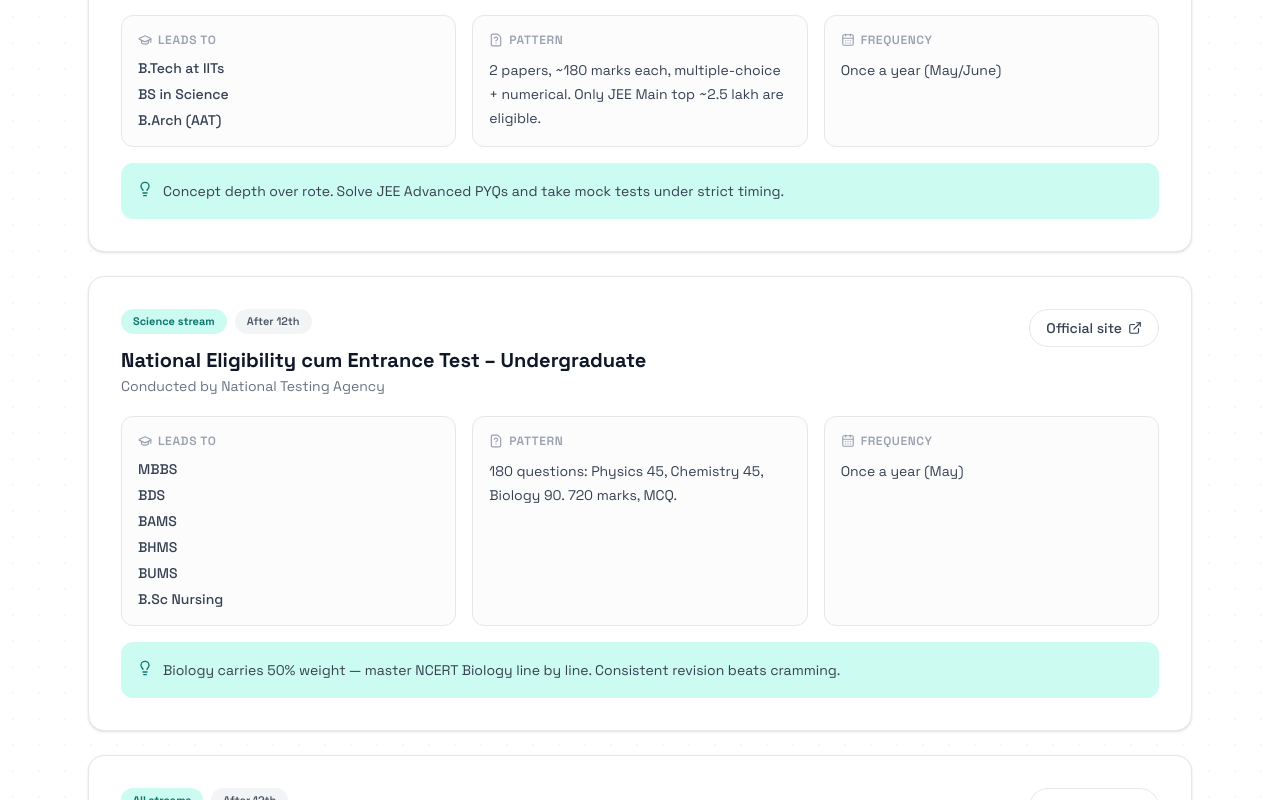
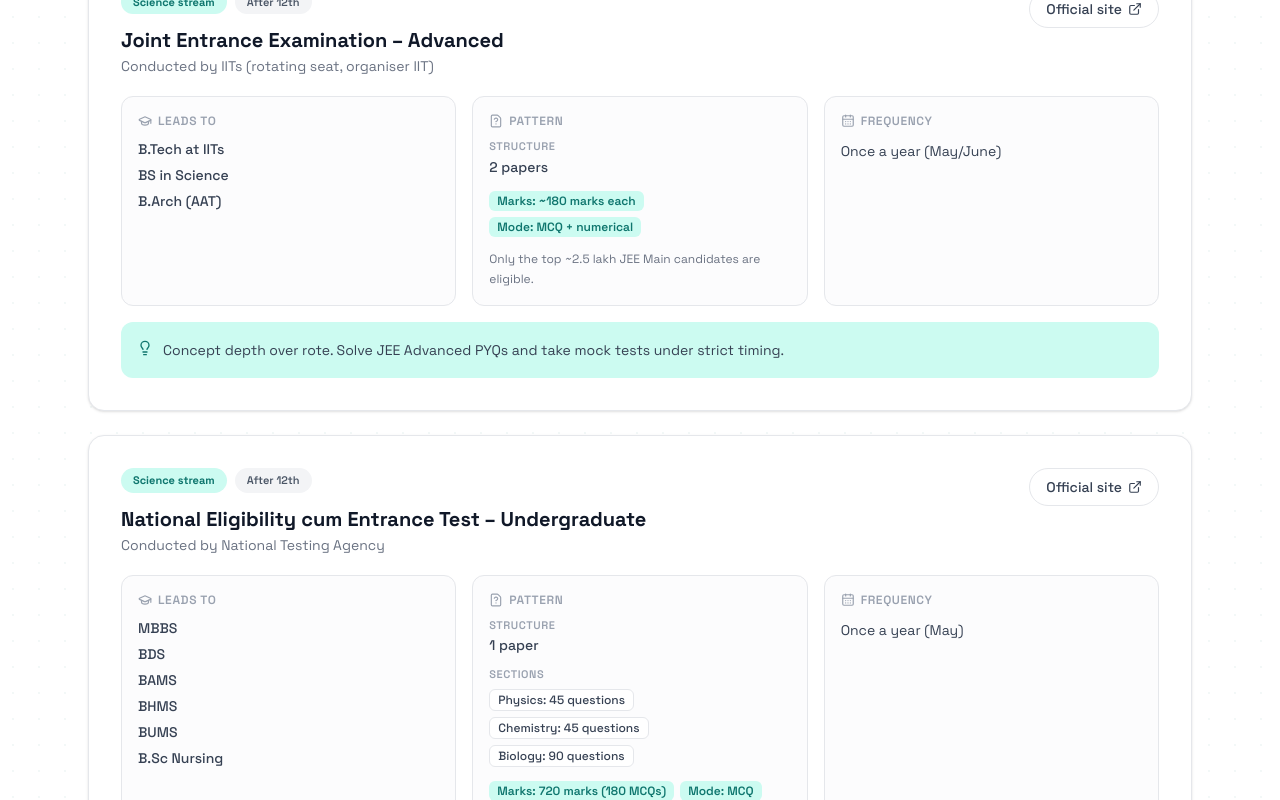
Before and after one commit to Tejaswini1979/pathfinder, a Next.js app: page /exams in a window 1280 px wide. Shown: the part 1140-1940 px from the top of the page. Built offline with nearby package versions, Linux system fonts and the light colour scheme.

Commit message:
Refine exam pattern cards and quiz CTA

```diff
--- a/src/app/about/page.tsx
+++ b/src/app/about/page.tsx
@@ -133,7 +133,7 @@
           className="mt-6 inline-flex h-11 items-center gap-2 rounded-full bg-white px-6 text-sm font-semibold text-primary shadow-sm transition-colors hover:bg-gray-100"
         >
           <Sparkles className="h-4 w-4" />
-          Take the career quiz
+          Get your career match
         </a>
       </section>
     </div>
--- a/src/app/exams/page.tsx
+++ b/src/app/exams/page.tsx
@@ -1,6 +1,6 @@
 import type { Metadata } from "next";
 import { ExternalLink, CalendarDays, FileQuestion, GraduationCap, Lightbulb } from "lucide-react";
-import { getExams } from "@/data/exams";
+import { getExams, type ExamPattern } from "@/data/exams";
 import { getStreamGuides } from "@/data/streams-guide";
 import EducationBackdrop from "@/components/EducationBackdrop";
 
@@ -16,6 +16,78 @@
   arts: ["clat", "nid-dat", "nift", "ctet"],
   vocational: ["iti", "polytechnic", "nchm-jee"],
 };
+
+function PatternDetails({ pattern }: { pattern: ExamPattern }) {
+  const facts = [
+    { label: "Marks", value: pattern.marks },
+    { label: "Duration", value: pattern.duration },
+    { label: "Mode", value: pattern.mode },
+  ].filter((f) => f.value);
+
+  return (
+    <dl className="mt-2.5 space-y-3 text-sm">
+      {pattern.structure && (
+        <div>
+          <dt className="text-[11px] font-semibold uppercase tracking-wider text-gray-400">
+            Structure
+          </dt>
+          <dd className="mt-0.5 font-medium text-gray-700">{pattern.structure}</dd>
+        </div>
+      )}
+
+      {pattern.sections && (
+        <div>
+          <dt className="text-[11px] font-semibold uppercase tracking-wider text-gray-400">
+            Sections
+          </dt>
+          <dd className="mt-1.5 flex flex-wrap gap-1.5">
+            {pattern.sections.map((s) => (
+              <span
+                key={s}
+                className="rounded-md border border-gray-200 bg-white px-2 py-0.5 text-xs font-medium text-gray-700"
+              >
+                {s}
+              </span>
+            ))}
+          </dd>
+        </div>
+      )}
+
+      {pattern.stages && (
+        <div>
+          <dt className="text-[11px] font-semibold uppercase tracking-wider text-gray-400">
+            Selection stages
+          </dt>
+          <dd className="mt-1.5 space-y-1">
+            {pattern.stages.map((s, i) => (
+              <div key={s} className="flex items-start gap-1.5 text-xs font-medium text-gray-700">
+                <span className="mt-0.5 font-semibold text-gray-400">{i + 1}.</span>
+                {s}
+              </div>
+            ))}
+          </dd>
+        </div>
+      )}
+
+      {facts.length > 0 && (
+        <div className="flex flex-wrap gap-1.5 pt-0.5">
+          {facts.map((f) => (
+            <span
+              key={f.label}
+              className="rounded-md bg-primary-light px-2 py-0.5 text-xs font-semibold text-primary"
+            >
+              {f.label}: {f.value}
+            </span>
+          ))}
+        </div>
+      )}
+
+      {pattern.notes && (
+        <p className="text-xs leading-5 text-gray-500">{pattern.notes}</p>
+      )}
+    </dl>
+  );
+}
 
 export default function ExamsPage() {
   const exams = getExams();
@@ -135,9 +207,7 @@
                   <FileQuestion className="h-3.5 w-3.5" />
                   Pattern
                 </h3>
-                <p className="mt-2.5 text-sm leading-6 text-gray-700">
-                  {exam.pattern}
-                </p>
+                <PatternDetails pattern={exam.pattern} />
               </div>
               <div className="rounded-xl border border-gray-200 bg-gray-50/50 p-4">
                 <h3 className="flex items-center gap-1.5 text-xs font-semibold uppercase tracking-wider text-gray-400">
--- a/src/app/page.tsx
+++ b/src/app/page.tsx
@@ -93,7 +93,7 @@
                 className="inline-flex h-12 w-full items-center justify-center gap-2 rounded-full bg-linear-to-r from-primary to-primary-dark px-7 text-base font-semibold text-white shadow-sm transition-colors hover:from-primary-dark hover:to-primary sm:w-auto"
               >
                 <Sparkles className="h-5 w-5" />
-                Start the quiz
+                Get your career match
               </Link>
               <Link
                 href="/streams"
--- a/src/components/Nav.tsx
+++ b/src/components/Nav.tsx
@@ -81,7 +81,7 @@
               }`}
             >
               <Sparkles className="h-4 w-4" />
-              Take the quiz
+              Get your career match
             </Link>
           </div>
         </div>
--- a/src/data/exams.ts
+++ b/src/data/exams.ts
@@ -1,3 +1,13 @@
+export interface ExamPattern {
+  structure?: string;
+  sections?: string[];
+  stages?: string[];
+  marks?: string;
+  duration?: string;
+  mode?: string;
+  notes?: string;
+}
+
 export interface Exam {
   id: string;
   name: string;
@@ -6,7 +16,7 @@
   stream: string;
   afterClass: "10th" | "12th" | "Both";
   courses: string[];
-  pattern: string;
+  pattern: ExamPattern;
   frequency: string;
   officialSite: string;
   advice: string;
@@ -21,7 +31,12 @@
     stream: "Science",
     afterClass: "12th",
     courses: ["B.Tech / B.E.", "B.Arch (Paper 2A)", "B.Plan (Paper 2B)"],
-    pattern: "2 papers (B.E./B.Tech: Physics, Chemistry, Maths). Each session 100 marks. Computer-based.",
+    pattern: {
+      structure: "2 papers",
+      sections: ["Physics", "Chemistry", "Maths"],
+      marks: "100 marks per paper",
+      mode: "Computer-based",
+    },
     frequency: "2 sessions a year (Jan & Apr)",
     officialSite: "https://jeemain.nta.nic.in",
     advice: "Start NCERT early, build formula speed, and practice PYQs. Good JEE Main rank opens NITs/IIITs/CFTIs.",
@@ -34,7 +49,12 @@
     stream: "Science",
     afterClass: "12th",
     courses: ["B.Tech at IITs", "BS in Science", "B.Arch (AAT)"],
-    pattern: "2 papers, ~180 marks each, multiple-choice + numerical. Only JEE Main top ~2.5 lakh are eligible.",
+    pattern: {
+      structure: "2 papers",
+      marks: "~180 marks each",
+      mode: "MCQ + numerical",
+      notes: "Only the top ~2.5 lakh JEE Main candidates are eligible.",
+    },
     frequency: "Once a year (May/June)",
     officialSite: "https://jeeadv.ac.in",
     advice: "Concept depth over rote. Solve JEE Advanced PYQs and take mock tests under strict timing.",
@@ -47,7 +67,12 @@
     stream: "Science",
     afterClass: "12th",
     courses: ["MBBS", "BDS", "BAMS", "BHMS", "BUMS", "B.Sc Nursing"],
-    pattern: "180 questions: Physics 45, Chemistry 45, Biology 90. 720 marks, MCQ.",
+    pattern: {
+      structure: "1 paper",
+      sections: ["Physics: 45 questions", "Chemistry: 45 questions", "Biology: 90 questions"],
+      marks: "720 marks (180 MCQs)",
+      mode: "MCQ",
+    },
     frequency: "Once a year (May)",
     officialSite: "https://neet.nta.nic.in",
     advice: "Biology carries 50% weight — master NCERT Biology line by line. Consistent revision beats cramming.",
@@ -60,7 +85,10 @@
     stream: "All",
     afterClass: "12th",
     courses: ["BA", "B.Com", "B.Sc", "BBA at central universities"],
-    pattern: "Language + domain subjects + general test. Each paper sectional with negative marking.",
+    pattern: {
+      structure: "Language + domain subjects + general test",
+      notes: "Each paper is sectional with negative marking.",
+    },
     frequency: "Once a year (May–June)",
     officialSite: "https://cuet.nta.nic.in",
     advice: "Pick domain subjects you are strong in. Speed matters — all sections are time-bound.",
@@ -73,7 +101,12 @@
     stream: "All",
     afterClass: "12th",
     courses: ["BA LLB at National Law Universities"],
-    pattern: "120 MCQs: English, Current Affairs, Legal Reasoning, Logical Reasoning, Quantitative. 120 marks.",
+    pattern: {
+      structure: "1 paper",
+      sections: ["English", "Current Affairs", "Legal Reasoning", "Logical Reasoning", "Quantitative"],
+      marks: "120 MCQs, 120 marks",
+      mode: "MCQ",
+    },
     frequency: "Once a year (December)",
     officialSite: "https://consortiumofnlus.ac.in",
     advice: "Legal reasoning and reading speed decide your rank. Read editorials daily to build comprehension.",
@@ -86,7 +119,11 @@
     stream: "Science & Arts",
     afterClass: "12th",
     courses: ["Army, Navy, Air Force officer training at NDA"],
-    pattern: "Maths 300 + GAT 600. Written (UPSC) → SSB interview (5 days) → medicals.",
+    pattern: {
+      structure: "Written exam: Maths + GAT",
+      marks: "Maths: 300, GAT: 600",
+      stages: ["Written exam (UPSC)", "SSB interview (5 days)", "Medical examination"],
+    },
     frequency: "Twice a year (April & September)",
     officialSite: "https://nda.upsc.gov.in",
     advice: "GAT and Maths both matter. Prepare with the SSB interview in mind from day one.",
@@ -99,7 +136,12 @@
     stream: "All",
     afterClass: "12th",
     courses: ["B.Sc Hospitality & Hotel Administration", "IHM diplomas"],
-    pattern: "200 MCQs: Reasoning, English, GK, Numerical, Aptitude.",
+    pattern: {
+      structure: "1 paper",
+      sections: ["Reasoning", "English", "General Knowledge", "Numerical Ability", "Aptitude"],
+      marks: "200 MCQs",
+      mode: "MCQ",
+    },
     frequency: "Once a year",
     officialSite: "https://nchmjee.nta.nic.in",
     advice: "Light preparation of aptitude + GK can crack it. Hospitality is a low-competition entry to a global career.",
@@ -112,7 +154,10 @@
     stream: "Arts & Science",
     afterClass: "12th",
     courses: ["B.Des Fashion", "B.FTech Apparel Production"],
-    pattern: "CAT (creative ability) + GAT (general ability) + situation test.",
+    pattern: {
+      structure: "CAT + GAT + Situation Test",
+      notes: "CAT (creative ability), GAT (general ability) and a situation test.",
+    },
     frequency: "Once a year (Jan–Feb)",
     officialSite: "https://nift.ac.in",
     advice: "Sketch daily, build a portfolio, and practise creative thinking exercises from year 10 itself.",
@@ -125,7 +170,10 @@
     stream: "Arts & Science",
     afterClass: "12th",
     courses: ["B.Des at NID campuses"],
-    pattern: "DAT Prelims (MCQ + sketch) → Studio Test + interview.",
+    pattern: {
+      structure: "Two-stage selection",
+      stages: ["DAT Prelims (MCQ + sketch)", "Studio Test + personal interview"],
+    },
     frequency: "Once a year (Dec–Jan)",
     officialSite: "https://nid.edu",
     advice: "Observation and sketching skill matter more than academic marks. Keep a daily sketchbook.",
@@ -138,7 +186,11 @@
     stream: "Science & Arts",
     afterClass: "12th",
     courses: ["B.Arch"],
-    pattern: "Drawing test + Maths/Aptitude. Online proctored, multiple attempts allowed.",
+    pattern: {
+      structure: "Drawing test + Maths/Aptitude",
+      mode: "Online proctored",
+      notes: "Multiple attempts allowed in a year.",
+    },
     frequency: "Multiple attempts through the year",
     officialSite: "https://nata.in",
     advice: "Drawing practice + PCM basics. Several colleges also accept JEE Main Paper 2A.",
@@ -151,7 +203,11 @@
     stream: "Science & Arts",
     afterClass: "12th",
     courses: ["B.Des at IIT Bombay", "IIT Guwahati & IIITDM design"],
-    pattern: "Part A (MCQ/NAT) + Part B (drawing). No sketching needed for all sections.",
+    pattern: {
+      structure: "Part A + Part B",
+      sections: ["Part A: MCQ / NAT", "Part B: Drawing"],
+      notes: "Sketching is not required for all sections.",
+    },
     frequency: "Once a year (January)",
     officialSite: "https://www.uceed.iitb.ac.in",
     advice: "Design aptitude + visualisation speed. Solve past papers — the paper pattern is very specific.",
@@ -164,7 +220,11 @@
     stream: "Commerce",
     afterClass: "12th",
     courses: ["Chartered Accountant (entry)"],
-    pattern: "4 papers: Accounting, Law, Maths/Stats, Economics. 400 marks.",
+    pattern: {
+      structure: "4 papers",
+      sections: ["Accounting", "Law", "Maths / Statistics", "Economics"],
+      marks: "400 marks",
+    },
     frequency: "3 times a year (Jan/May/Sept)",
     officialSite: "https://www.icai.org",
     advice: "Register early after 10th while in 11th/12th. Accounting clarity from school helps a lot.",
@@ -177,7 +237,10 @@
     stream: "Commerce",
     afterClass: "12th",
     courses: ["Company Secretary"],
-    pattern: "4 modules: Business Communication, Legal Aptitude, Economic & Business Environment, Current Affairs.",
+    pattern: {
+      structure: "4 modules",
+      sections: ["Business Communication", "Legal Aptitude", "Economic & Business Environment", "Current Affairs"],
+    },
     frequency: "4 times a year",
     officialSite: "https://www.icsi.edu",
     advice: "Freshers after 12th can give it immediately. Current affairs + legal aptitude are the key scoring areas.",
@@ -190,7 +253,11 @@
     stream: "Commerce & Science",
     afterClass: "12th",
     courses: ["Integrated 5-year BBA+MBA at IIMs"],
-    pattern: "Quantitative Aptitude + Verbal Ability + logical reasoning. Objective + short answer.",
+    pattern: {
+      structure: "1 paper",
+      sections: ["Quantitative Aptitude", "Verbal Ability", "Logical Reasoning"],
+      mode: "Objective + short answer",
+    },
     frequency: "Once a year",
     officialSite: "https://www.iimidr.ac.in",
     advice: "Strong Class 10 maths is the foundation. Start aptitude practice early — seats are very few.",
@@ -203,7 +270,11 @@
     stream: "Science",
     afterClass: "12th",
     courses: ["B.Tech at private Karnataka colleges"],
-    pattern: "180 questions (PCM), 180 marks.",
+    pattern: {
+      structure: "1 paper",
+      sections: ["Physics", "Chemistry", "Maths"],
+      marks: "180 questions, 180 marks",
+    },
     frequency: "Once a year",
     officialSite: "https://www.comedk.org",
     advice: "Falls on the same line as JEE prep — a good fallback for private engineering colleges.",
@@ -216,7 +287,12 @@
     stream: "Science",
     afterClass: "12th",
     courses: ["B.E. / B.Pharm at BITS Pilani, Goa, Hyderabad"],
-    pattern: "Computer-based, 3 hours, English + Physics + Chemistry + Maths + Logical Reasoning.",
+    pattern: {
+      structure: "1 paper",
+      sections: ["English", "Physics", "Chemistry", "Maths", "Logical Reasoning"],
+      duration: "3 hours",
+      mode: "Computer-based",
+    },
     frequency: "Once a year (May–June)",
     officialSite: "https://www.bitsadmission.com",
     advice: "JEE-syllabus aligned with a twist of reasoning section. Speed is critical — attempt smartly.",
@@ -229,7 +305,10 @@
     stream: "Science",
     afterClass: "10th",
     courses: ["Diploma in Engineering (3 years)"],
-    pattern: "Merit-based on Class 10 or state entrance (varies by state).",
+    pattern: {
+      structure: "Merit-based admission",
+      notes: "Based on Class 10 marks or a state-level entrance, varies by state.",
+    },
     frequency: "Once a year",
     officialSite: "https://examinationservices.in",
     advice: "The earliest engineering entry — right after Class 10. Diploma holders can lateral-enter B.Tech in year 2.",
@@ -242,7 +321,10 @@
     stream: "All",
     afterClass: "10th",
     courses: ["Electrician", "Fitter", "Welder", "CNSM", "COPA", "Mechanic trades"],
-    pattern: "Merit-based on Class 10 (some trades need 8th pass).",
+    pattern: {
+      structure: "Merit-based admission",
+      notes: "Based on Class 10 marks; some trades accept Class 8 pass.",
+    },
     frequency: "Once a year (admissions July–Aug)",
     officialSite: "https://ncvtmis.gov.in",
     advice: "NSQF-aligned trades with strong placement. Trade apprentice (ATS) after ITI adds paid on-job training.",
@@ -255,7 +337,13 @@
     stream: "Arts & Science",
     afterClass: "12th",
     courses: ["Teaching at CBSE schools (after B.Ed)"],
-    pattern: "2 papers — Paper 1 (Classes 1-5), Paper 2 (Classes 6-8). Child dev, subjects, pedagogy.",
+    pattern: {
+      structure: "2 papers",
+      sections: [
+        "Paper 1 (Classes 1–5): Child development, subjects, pedagogy",
+        "Paper 2 (Classes 6–8): Child development, subjects, pedagogy",
+      ],
+    },
     frequency: "Twice a year",
     officialSite: "https://ctet.nic.in",
     advice: "Not needed right after 12th, but knowing the requirement shapes your B.Ed decision.",
@@ -268,7 +356,13 @@
     stream: "Science",
     afterClass: "12th",
     courses: ["M.Pharm (after B.Pharm)"],
-    pattern: "125 MCQs, 3 hours, pharmacy subjects.",
+    pattern: {
+      structure: "1 paper",
+      sections: ["Pharmacy subjects"],
+      marks: "125 MCQs",
+      duration: "3 hours",
+      mode: "Computer-based",
+    },
     frequency: "Once a year",
     officialSite: "https://gpat.nta.nic.in",
     advice: "B.Pharm is the first step. GPAT determines M.Pharm seats and stipend — aim early.",
@@ -281,7 +375,12 @@
     stream: "All",
     afterClass: "12th",
     courses: ["BA LLB at NLU Delhi"],
-    pattern: "150 MCQs: English, Legal Reasoning, General Knowledge, Reasoning, Maths.",
+    pattern: {
+      structure: "1 paper",
+      sections: ["English", "Legal Reasoning", "General Knowledge", "Reasoning", "Mathematics"],
+      marks: "150 MCQs",
+      mode: "MCQ",
+    },
     frequency: "Once a year (December)",
     officialSite: "https://nationallawuniversitydelhi.in",
     advice: "Read the newspaper and build legal-logic speed. Fewer seats than CLAT = harder, prepare accordingly.",
```
